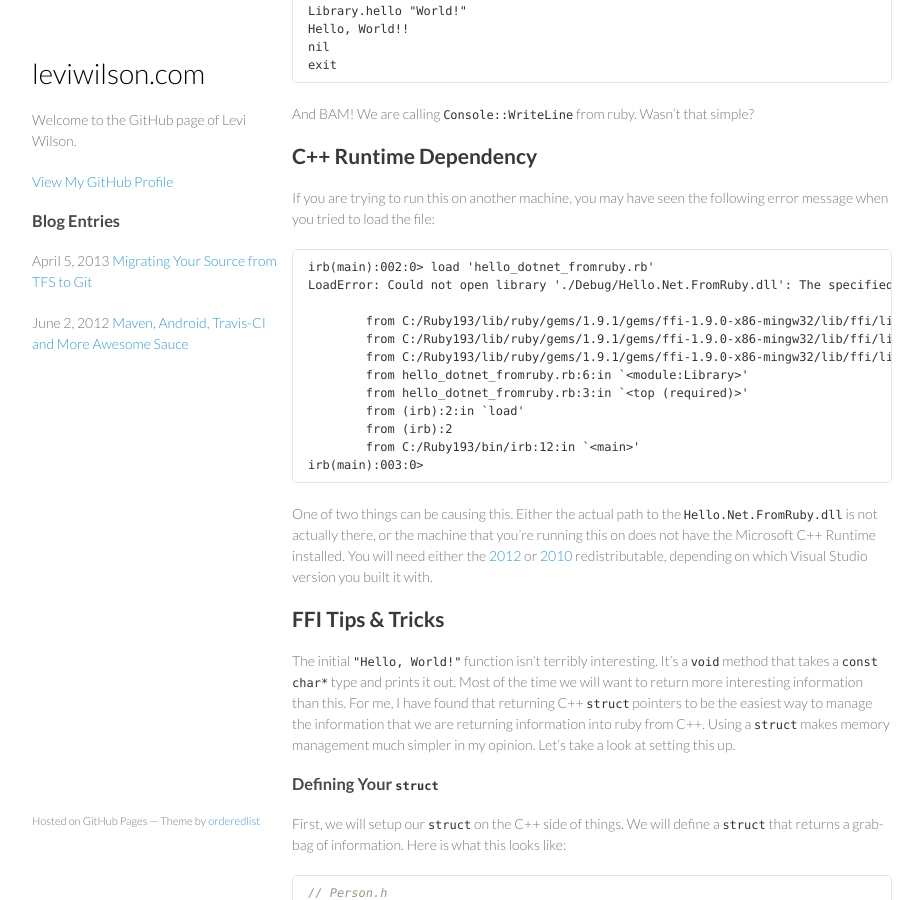
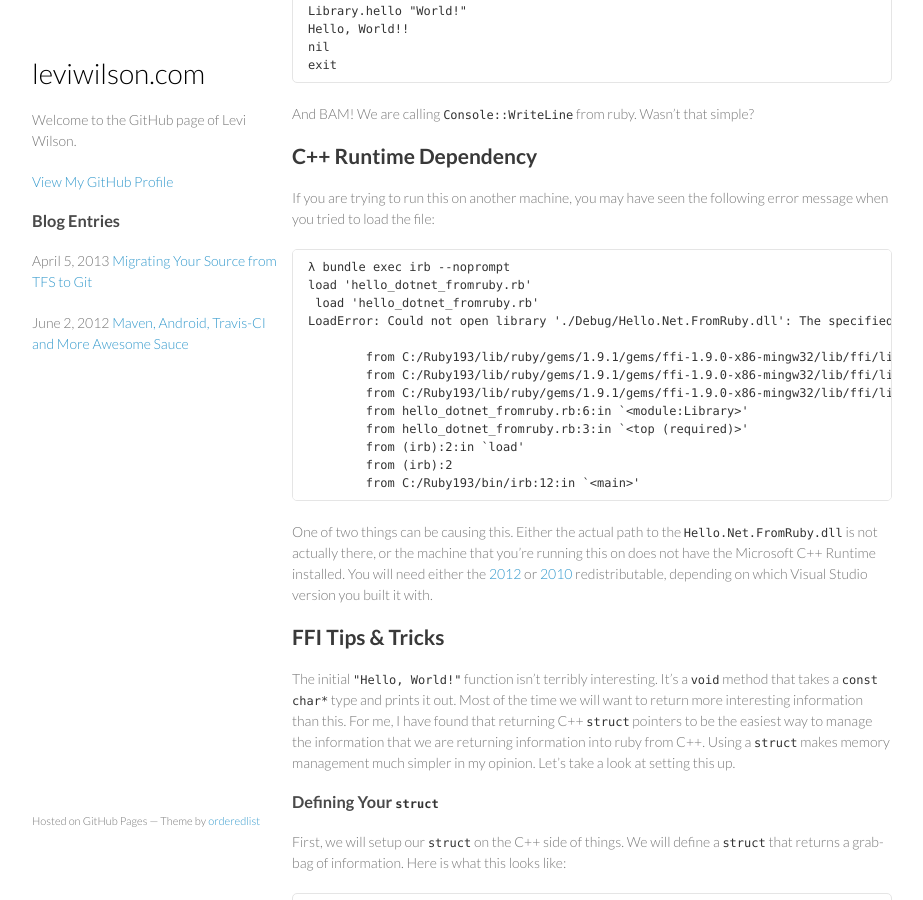
Before and after one commit to leviwilson/leviwilson.github.com, a Jekyll site: the page built from 2013-10-17-invoking-.net-from-ruby.md, in a window 1280 px wide and 900 px high, scrolled down 2298 px. Shown: the whole window, without its empty margins (178-1101 px from the left). Built offline with Jekyll 4.4.1, drawn with Linux system fonts in a browser that asks for light colours; Markdown is read by kramdown in place of the engine named in the settings; comment, search, counter and statistics services are not loaded; some of the changed text lies outside the part shown.

Commit message:
fix typo

````diff
--- a/2013-10-17-invoking-.net-from-ruby.md
+++ b/2013-10-17-invoking-.net-from-ruby.md
@@ -112,7 +112,9 @@ And BAM! We are calling `Console::WriteLine` from ruby. Wasn't that simple?
 If you are trying to run this on another machine, you may have seen the following error message when you tried to load the file:
 
 ```
-irb(main):002:0> load 'hello_dotnet_fromruby.rb'
+λ bundle exec irb --noprompt
+load 'hello_dotnet_fromruby.rb'
+ load 'hello_dotnet_fromruby.rb'
 LoadError: Could not open library './Debug/Hello.Net.FromRuby.dll': The specified module could not be found.
 
         from C:/Ruby193/lib/ruby/gems/1.9.1/gems/ffi-1.9.0-x86-mingw32/lib/ffi/library.rb:123:in `block in ffi_lib'
@@ -123,7 +125,6 @@ LoadError: Could not open library './Debug/Hello.Net.FromRuby.dll': The specifie
         from (irb):2:in `load'
         from (irb):2
         from C:/Ruby193/bin/irb:12:in `<main>'
-irb(main):003:0>
 ```
 
 One of two things can be causing this. Either the actual path to the `Hello.Net.FromRuby.dll` is not actually there, or the machine that you're running this on does not
````
Also changed, not shown: other parts of 2013-10-17-invoking-.net-from-ruby.md (+1 -1 lines).
